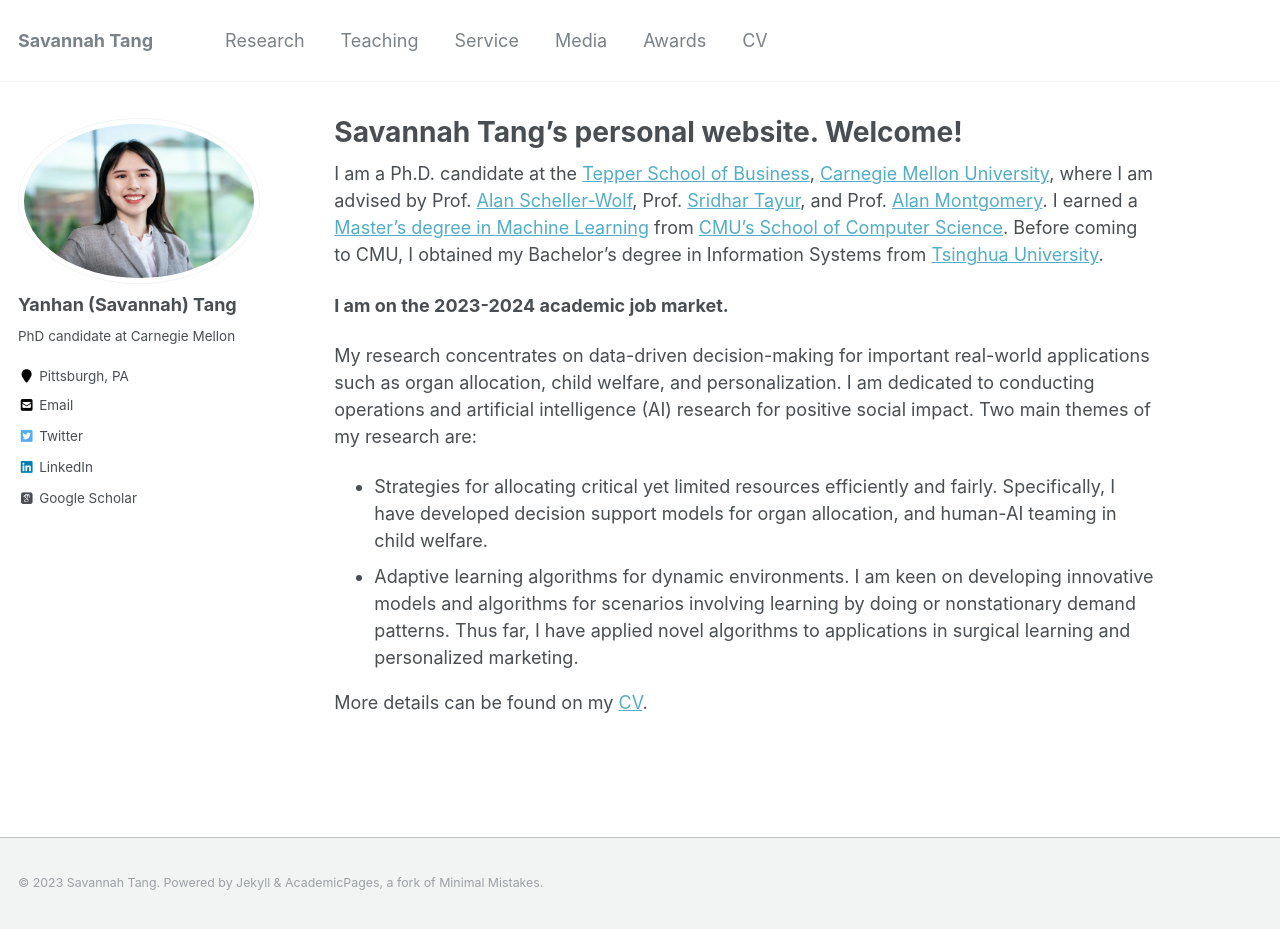
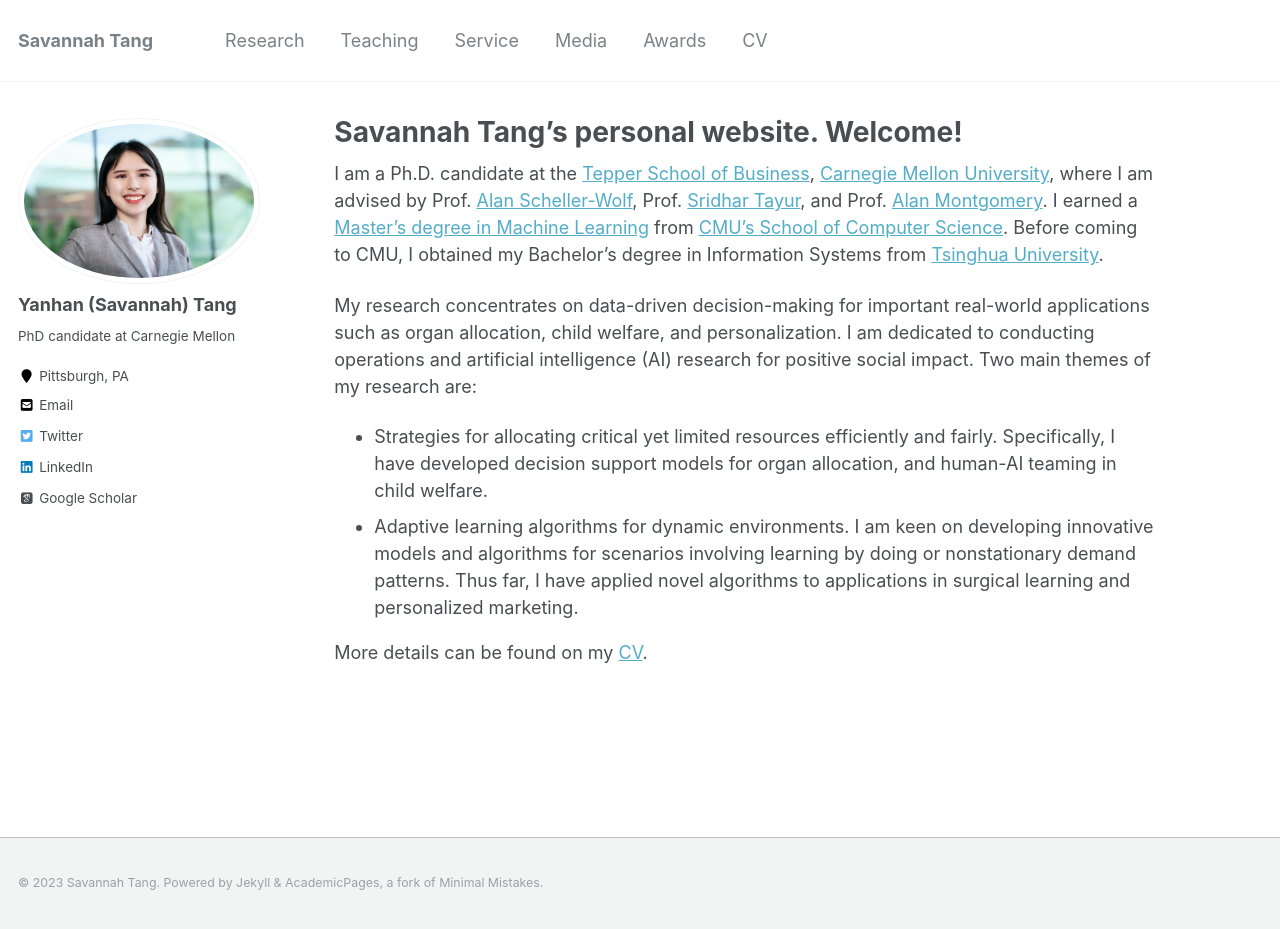
Before and after one commit to savytang/savytang.github.io, a Jekyll site: the page built from _pages/about.md, in a window 1280 px wide and 929 px high. Built offline with Jekyll 4.4.1, drawn with Linux system fonts in a browser that asks for light colours; some web fonts are replaced.

Commit message:
Dec27update
update to about

```diff
--- a/_pages/about.md
+++ b/_pages/about.md
@@ -10,8 +10,6 @@ redirect_from:
 
 I am a Ph.D. candidate at the [Tepper School of Business](https://www.cmu.edu/tepper/), [Carnegie Mellon University](https://www.cmu.edu/), where I am advised by Prof. [Alan Scheller-Wolf](https://www.cmu.edu/tepper/faculty-and-research/faculty-by-area/profiles/scheller-wolf-alan.html), Prof. [Sridhar Tayur](https://www.cmu.edu/tepper/faculty-and-research/faculty-by-area/profiles/tayur-sridhar.html), and Prof. [Alan Montgomery](https://www.cmu.edu/tepper/faculty-and-research/faculty-by-area/profiles/montgomery-alan.html). I earned a [Master's degree in Machine Learning](https://www.ml.cmu.edu/academics/machine-learning-masters-curriculum.html) from [CMU's School of Computer Science](https://www.cs.cmu.edu/).  Before coming to CMU, I obtained my Bachelor's degree in Information Systems from [Tsinghua University](https://www.tsinghua.edu.cn/en/index.htm).
 
-**I am on the 2023-2024 academic job market.**
-
 My research concentrates on data-driven decision-making for important real-world applications such as organ allocation, child welfare, and personalization. I am dedicated to conducting operations and artificial intelligence (AI) research for positive social impact. Two main themes of my research are:
 
 * Strategies for allocating critical yet limited resources efficiently and fairly. Specifically, I have developed decision support models for organ allocation, and human-AI teaming in child welfare.
```
Also changed, not shown: 1 other file.
